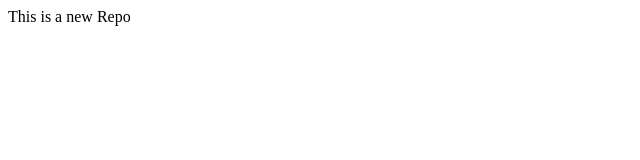
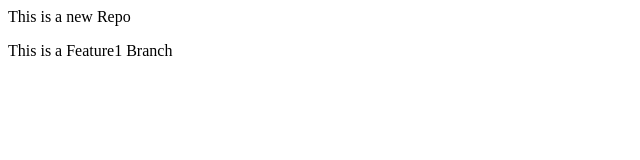
Before and after one commit to imjayjoshi/LocalRepo, a plain HTML site: page index.html in a window 1280 px wide. Shown: the whole page, without its empty margins (0-640 px from the left). Drawn offline with Linux system fonts and the light colour scheme.

Commit message:
Add new feature

```diff
--- a/index.html
+++ b/index.html
@@ -1 +1,2 @@
 <p>This is a new Repo</p>
+<p>This is a Feature1 Branch</p>
```
